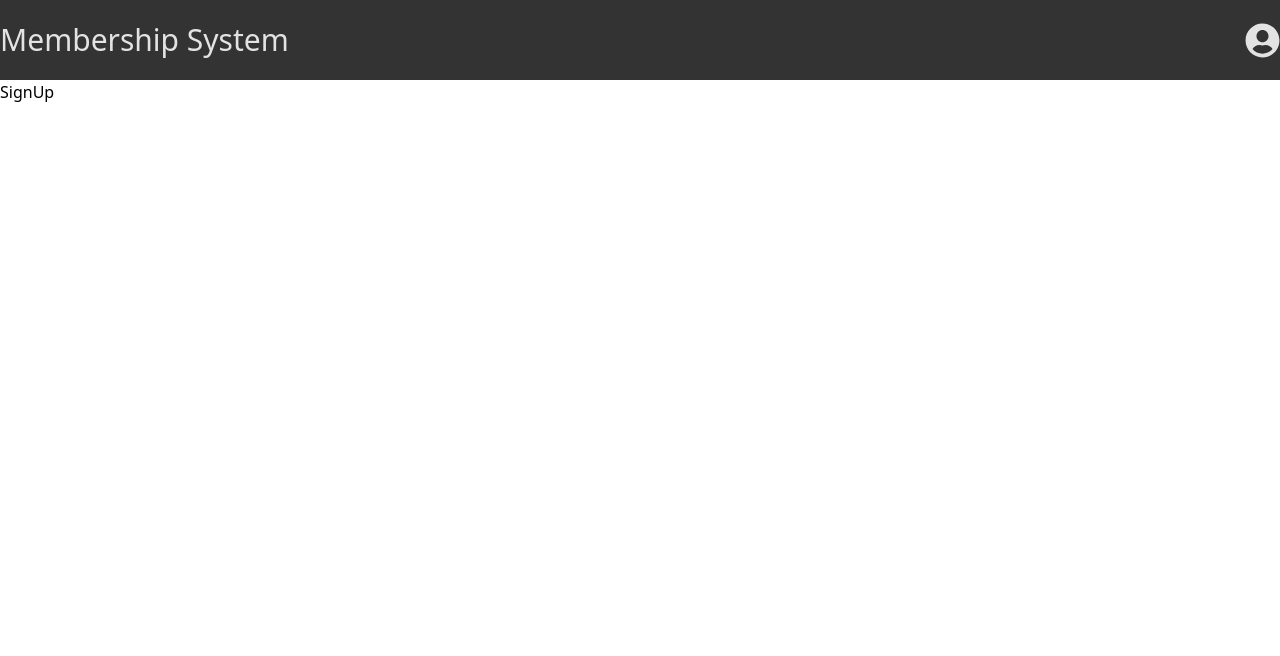
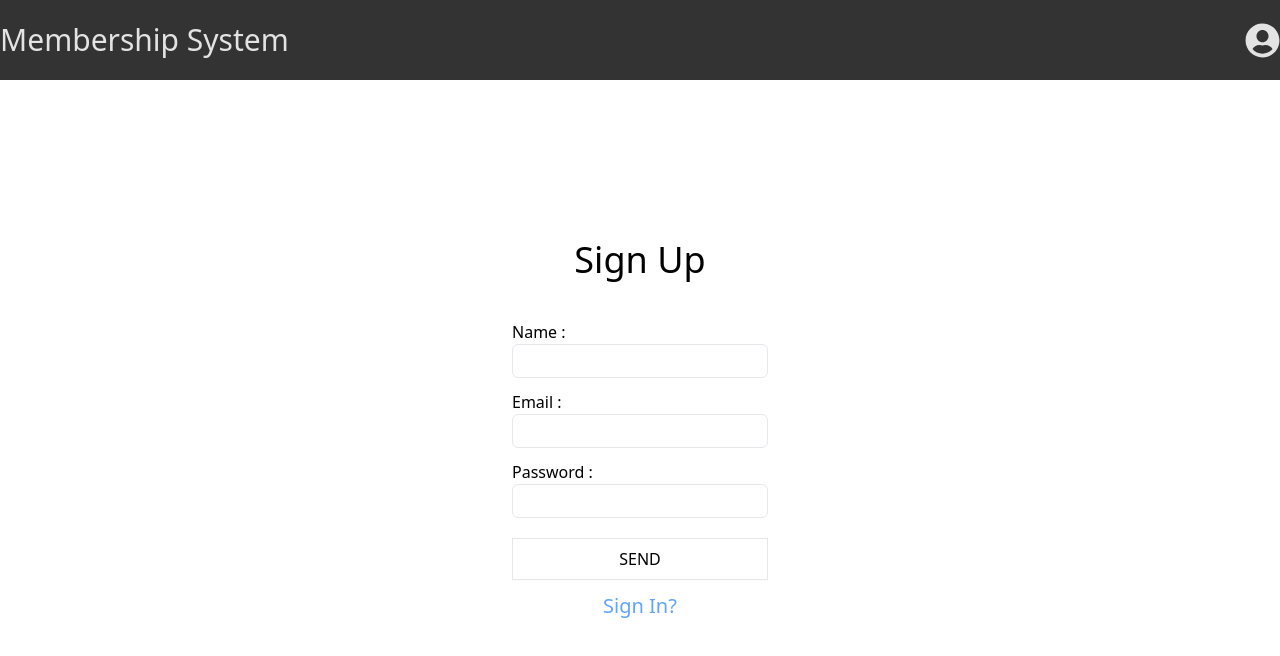
Before and after one commit to AlanChou0414/membership-system, a React (Vite) app in the folder client/: page /Signup in a window 1280 px wide. Shown: the top 656 px of the page. Built offline with nearby package versions, Linux system fonts and the light colour scheme.

Commit message:
added signup page

```diff
--- a/client/src/pages/User/SignIn/SignIn.tsx
+++ b/client/src/pages/User/SignIn/SignIn.tsx
@@ -1,4 +1,4 @@
-
+import { Link } from "react-router-dom"
 
 type Props = {}
 
@@ -15,6 +15,7 @@ const SignIn = (props: Props) => {
           <input
             className='border cursor-pointer mt-5 p-2 hover:bg-black hover:text-white transition duration-500'
             type="submit" value="SEND" />
+          <Link className='text-xl mt-3 text-blue-400 text-center' to='/Signup'>Sign Up?</Link>
         </form>
       </div>
     </section>
--- a/client/src/pages/User/SignUp/SignUp.tsx
+++ b/client/src/pages/User/SignUp/SignUp.tsx
@@ -1,10 +1,26 @@
-import React from 'react'
+import { Link } from "react-router-dom"
 
 type Props = {}
 
 const SignUp = (props: Props) => {
   return (
-    <div>SignUp</div>
+    <section className='flex justify-center items-center m-40'>
+      <div>
+        <h1 className='text-4xl text-center'>Sign Up</h1>
+        <form className='flex flex-col mt-10  w-64'>
+          <label htmlFor="fullName">Name : </label>
+          <input className='border p-1 rounded-md' type="text" name="fullName" id="fullName" />
+          <label className='mt-3' htmlFor="email">Email : </label>
+          <input className='border p-1 rounded-md' type="email" name="email" id="email" />
+          <label className='mt-3' htmlFor="password">Password : </label>
+          <input className='border p-1 rounded-md' type="password" name="password" id="password" />
+          <input
+            className='border cursor-pointer mt-5 p-2 hover:bg-black hover:text-white transition duration-500'
+            type="submit" value="SEND" />
+          <Link className='text-xl mt-3 text-blue-400 text-center' to='/Signin'>Sign In?</Link>
+        </form>
+      </div>
+    </section>
   )
 }
 
--- a/client/tailwind.config.cjs
+++ b/client/tailwind.config.cjs
@@ -11,7 +11,7 @@ module.exports = {
       },
       "colors": {
         "dark": '#333',
-        "light": '#e3e3e3'
+        "light": '#e3e3e3',
       },
       "theme": {
         height: {
```
